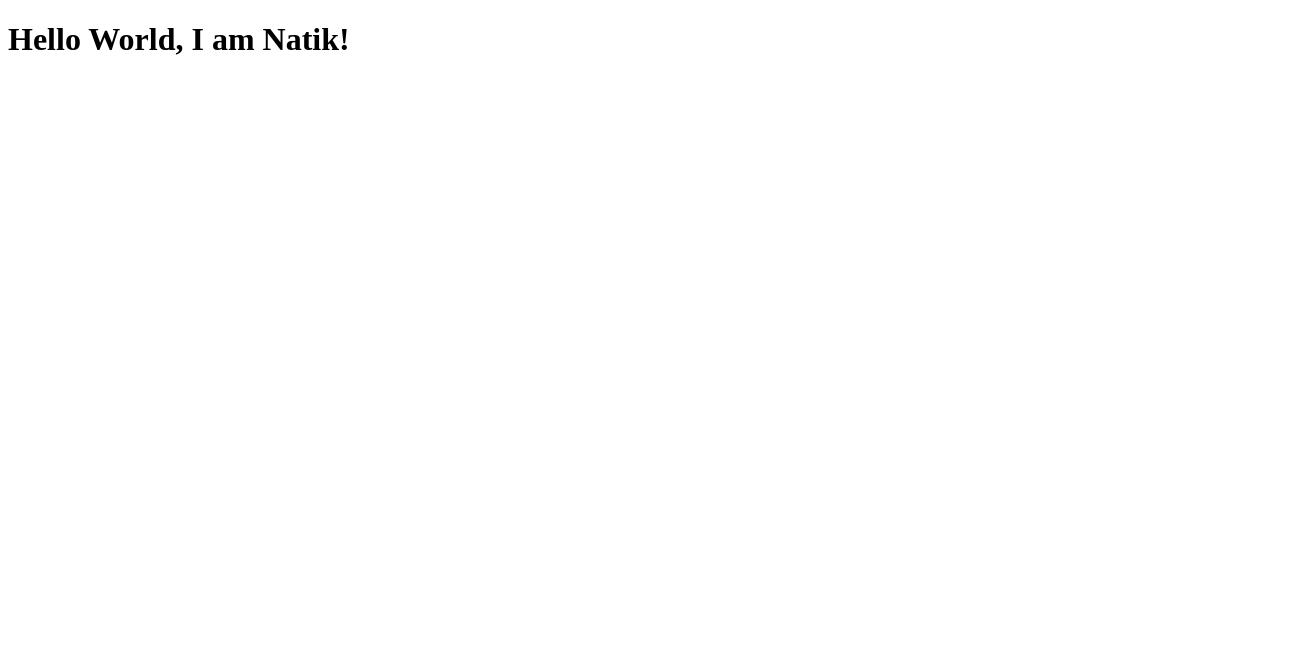
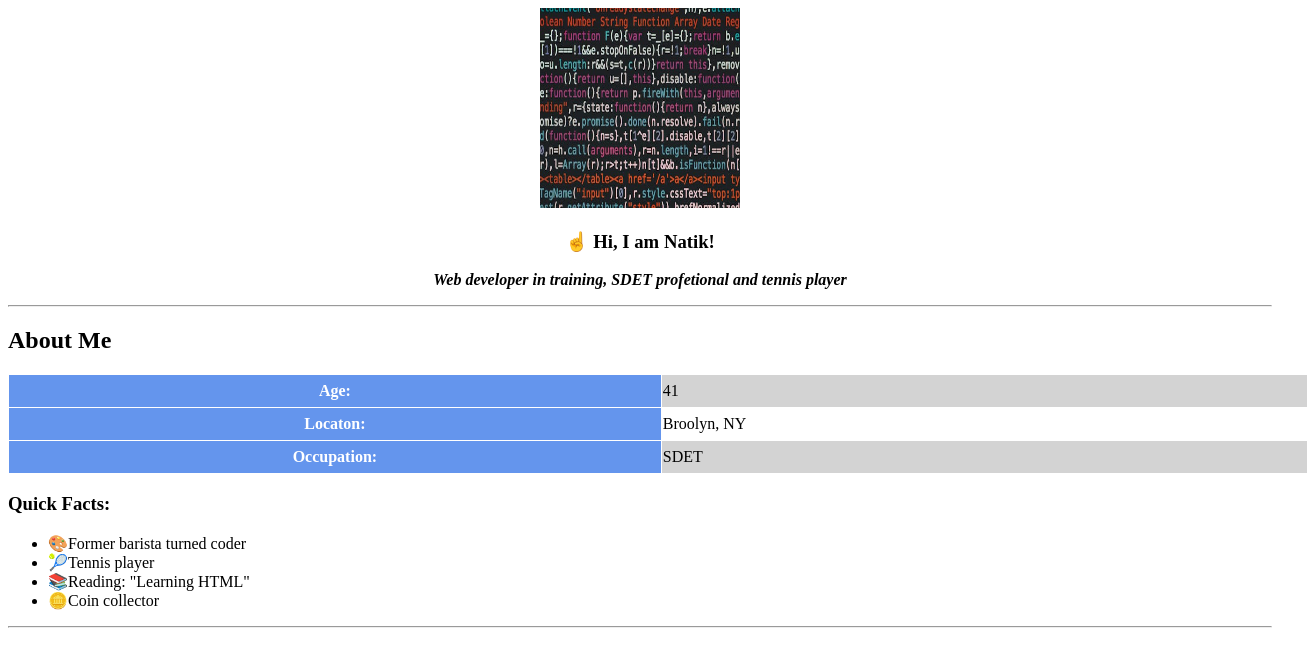
Before and after one commit to NatikN1/project-personal-profile-html, a plain HTML site: page index.html in a window 1280 px wide. Shown: the whole page, 1308 px wide, since content can reach past the window. Drawn offline with Linux system fonts and the light colour scheme.

Commit message:
Quick Facts

```diff
--- a/index.html
+++ b/index.html
@@ -6,6 +6,35 @@
     <title>Document</title>
 </head>
 <body>
-    <h1>Hello World, I am Natik!</h1>
+    <center><img src="code image.png" alt="Coding Image" width="200px" height="200px"></center>
+    <center><h3>&#9757; Hi, I am Natik!<h3></center>
+    <center><p><b><i>Web developer in training, SDET profetional and tennis player </i></b></p></center>
+    <hr>
+    <h2>About Me</h2>
+    <table border="1" style="border-color: white; border-collapse: collapse; width: 1300px; height: 100px;">
+        <tbody>
+            <tr>
+                <td style= "background-color:cornflowerblue ;color: white;" ><b><center>Age:</center></b></td>
+                <td bgcolor="lightgrey">41</td>
+            </tr>
+            <tr>
+                <td style= "background-color:cornflowerblue ;color: white;"><b><center>Locaton:</center></b></td>
+                <td>Broolyn, NY</td>
+            </tr>
+            <tr>
+                <td style= "background-color:cornflowerblue ;color: white;"><b><center>Occupation:</center></b></td>
+                <td bgcolor="lightgrey">SDET</td>
+            </tr>
+        </tbody>
+    </table>
+        <h3>Quick Facts:</h3>
+        <ul>
+            <li>&#127912;Former barista turned coder</li>
+            <li>&#127934;Tennis player</li>
+            <li>&#128218;Reading: "Learning HTML"</li>
+            <li>&#129689;Coin collector</li>
+        </ul>
+        <hr>
+
 </body>
 </html>
```
Also changed, not shown: code image.png (added).
